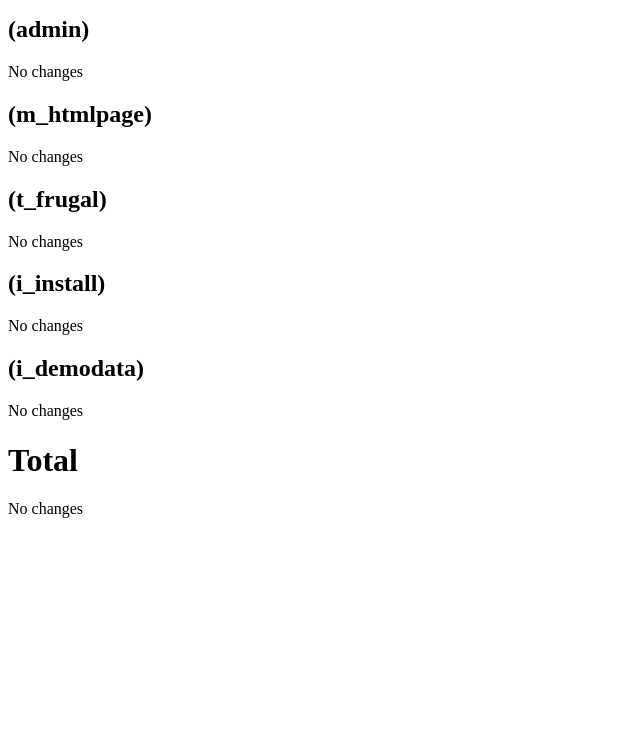
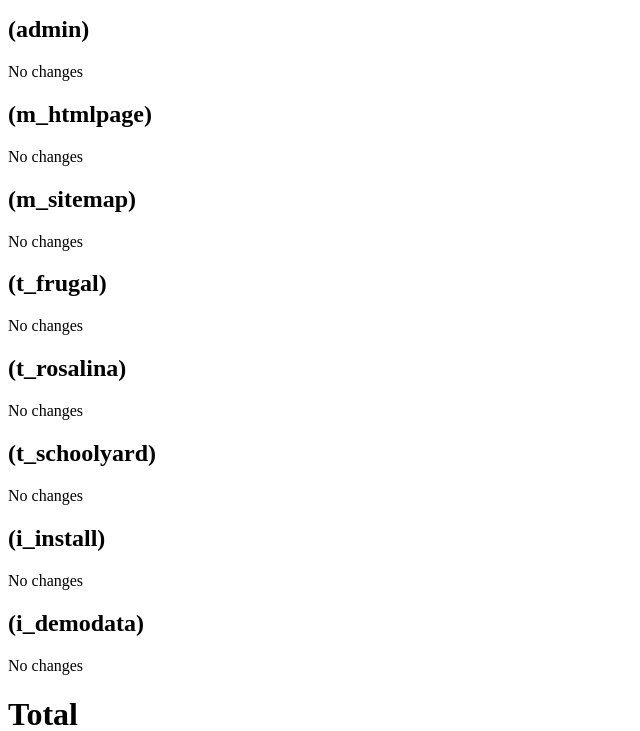
Before and after one commit to BackupTheBerlios/websiteatschool, a PHP site: page /langdiff.php in a window 1280 px wide. Shown: the part 258-989 px from the top of the page, without its empty margins (0-640 px from the left). Before the commit the page ends 776 px from the top, so only its background shows below. Run offline with PHP 8.4, Linux system fonts and the light colour scheme; data that the repository does not hold is empty.

Commit message:
updated langdiff tool for upcoming new release: added new themes and modules and also some cosmetics

```diff
--- a/was/devel/tools/langdiff.php
+++ b/was/devel/tools/langdiff.php
@@ -18,7 +18,7 @@
 # langdiff.php -- quick and dirty diff between old and current English language files
 # Peter Fokker -- 2011-01-12
 #
-# $Id: langdiff.php,v 1.3 2011/02/14 11:08:36 pfokker Exp $
+# $Id: langdiff.php,v 1.4 2011/09/28 09:54:08 pfokker Exp $
 #
 # See also langdiff.sh
 #
@@ -54,9 +54,21 @@ $Files = array(
         'cvs'    =>         'modules/htmlpage/languages/en/htmlpage.php',
         'dist'   => 'program/modules/htmlpage/languages/en/htmlpage.php'
         ),
+    'm_sitemap'  => array(
+        'cvs'    =>         'modules/sitemap/languages/en/sitemap.php',
+        'dist'   => 'program/modules/sitemap/languages/en/sitemap.php'
+        ),
     't_frugal'   => array(
         'cvs'    =>         'themes/frugal/languages/en/frugal.php',
         'dist'   => 'program/themes/frugal/languages/en/frugal.php'
+        ),
+    't_rosalina'   => array(
+        'cvs'    =>         'themes/rosalina/languages/en/rosalina.php',
+        'dist'   => 'program/themes/rosalina/languages/en/rosalina.php'
+        ),
+    't_schoolyard'   => array(
+        'cvs'    =>         'themes/schoolyard/languages/en/schoolyard.php',
+        'dist'   => 'program/themes/schoolyard/languages/en/schoolyard.php'
         ),
     'i_install'  => array(
         'cvs'    => 'websiteatschool/program/install/languages/en/install.php',
```
Also changed, not shown: 1 other file.
